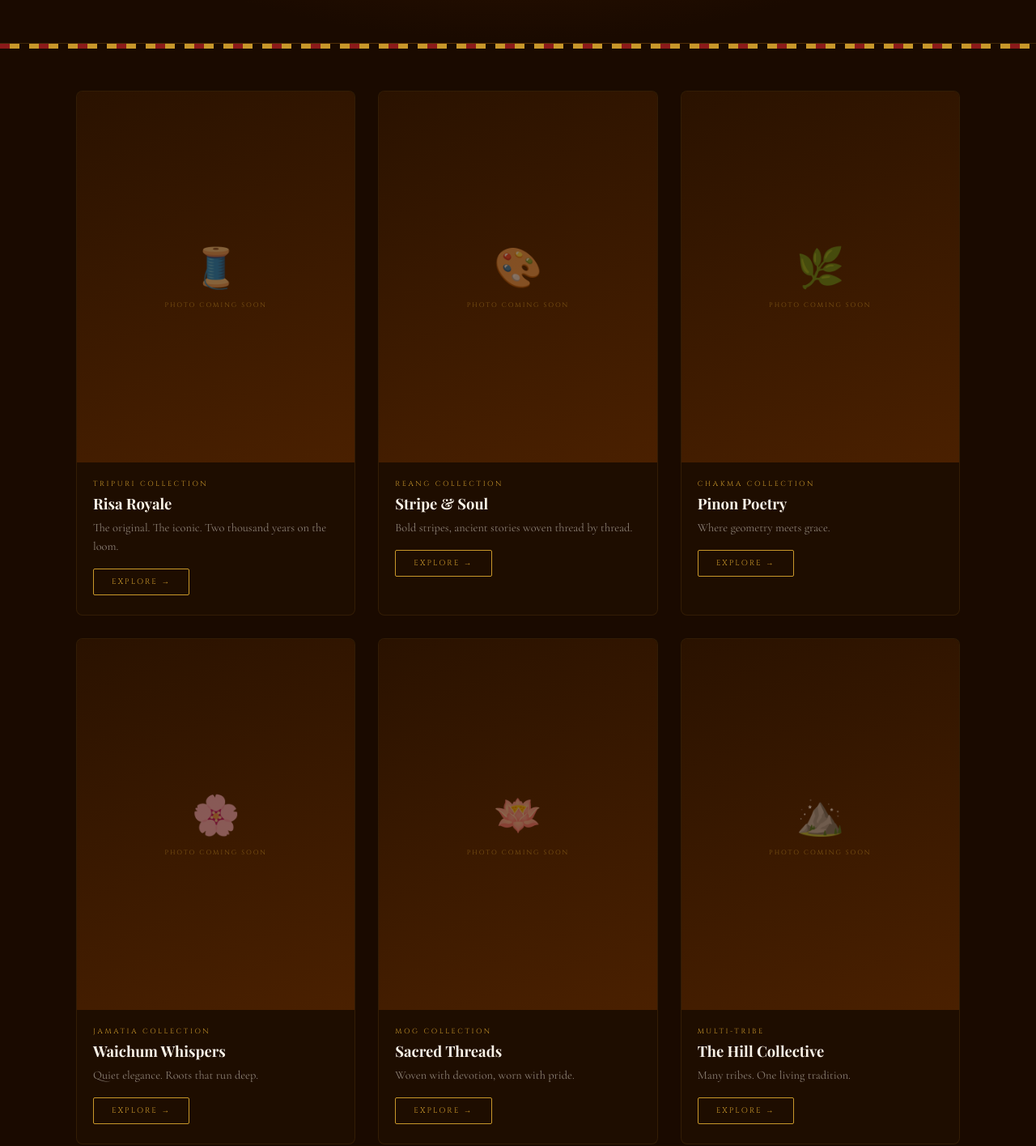
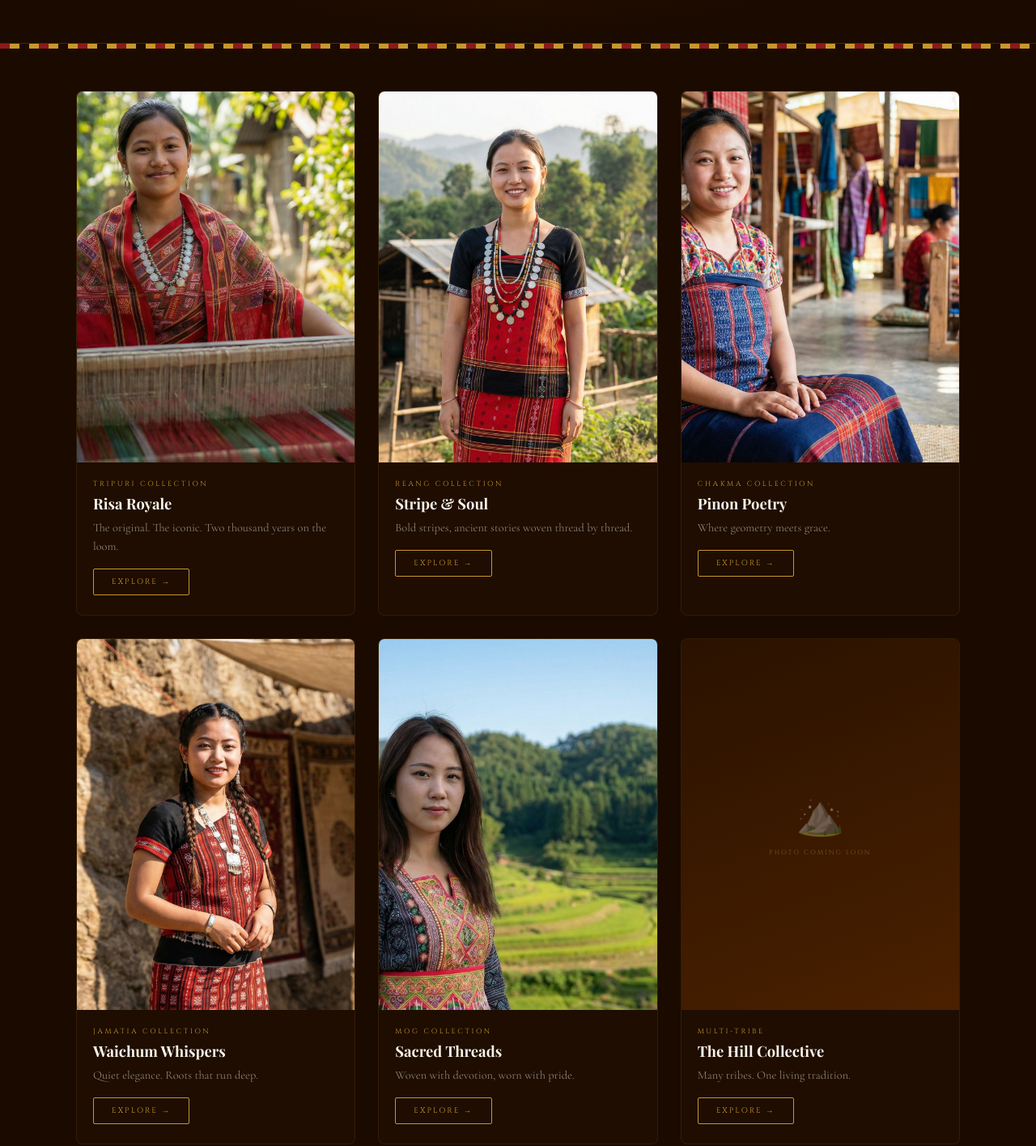
Before and after one commit to gitNinja21/tripura_crafts, a website: page tripura_crafts/views/womens-wear.html in a window 1280 px wide. Shown: the part 329-1744 px from the top of the page at 81% size. Drawn offline with nearby package versions, Linux system fonts and the light colour scheme; a web font is replaced by a local one.

Commit message:
Add women's collection photos (compressed <500KB each)
- risa.jpg, reang.jpg, pinon.jpg, jamatia.jpg, mog.jpg added to static/
- womens-wear.html updated to show real photos with hover zoom effect
- Hill Collective card remains placeholder (no photo provided)

Co-Authored-By: Claude Sonnet 4.6 <noreply@anthropic.com>

```diff
--- a/tripura_crafts/views/womens-wear.html
+++ b/tripura_crafts/views/womens-wear.html
@@ -42,6 +42,8 @@
     .coll-card{border-radius:8px;overflow:hidden;background:#1e0d00;border:1px solid rgba(200,151,42,0.12);transition:transform 0.4s,border-color 0.4s;cursor:pointer;}
     .coll-card:hover{transform:translateY(-8px);border-color:rgba(200,151,42,0.45);}
     .coll-img{width:100%;aspect-ratio:3/4;background:linear-gradient(160deg,#2a1200 0%,#4a2000 100%);display:flex;flex-direction:column;align-items:center;justify-content:center;gap:10px;position:relative;overflow:hidden;}
+    .coll-img img{width:100%;height:100%;object-fit:cover;position:absolute;inset:0;transition:transform 0.5s ease;}
+    .coll-card:hover .coll-img img{transform:scale(1.05);}
     .coll-img-icon{font-size:3rem;opacity:0.4;}
     .coll-img-label{font-family:'Cinzel',serif;font-size:0.5rem;letter-spacing:0.25em;color:rgba(200,151,42,0.5);text-transform:uppercase;}
     .coll-info{padding:20px 20px 24px;}
@@ -83,7 +85,7 @@
 
     <!-- Risa Royale -->
     <div class="coll-card reveal">
-      <div class="coll-img"><span class="coll-img-icon">🧵</span><span class="coll-img-label">Photo Coming Soon</span></div>
+      <div class="coll-img"><img src="/static/risa.jpg" alt="Risa Royale — Tripuri Collection"/></div>
       <div class="coll-info">
         <div class="coll-tribe">Tripuri Collection</div>
         <div class="coll-name">Risa Royale</div>
@@ -94,7 +96,7 @@
 
     <!-- Stripe & Soul -->
     <div class="coll-card reveal" style="transition-delay:0.08s">
-      <div class="coll-img"><span class="coll-img-icon">🎨</span><span class="coll-img-label">Photo Coming Soon</span></div>
+      <div class="coll-img"><img src="/static/reang.jpg" alt="Stripe &amp; Soul — Reang Collection"/></div>
       <div class="coll-info">
         <div class="coll-tribe">Reang Collection</div>
         <div class="coll-name">Stripe &amp; Soul</div>
@@ -105,7 +107,7 @@
 
     <!-- Pinon Poetry -->
     <div class="coll-card reveal" style="transition-delay:0.16s">
-      <div class="coll-img"><span class="coll-img-icon">🌿</span><span class="coll-img-label">Photo Coming Soon</span></div>
+      <div class="coll-img"><img src="/static/pinon.jpg" alt="Pinon Poetry — Chakma Collection"/></div>
       <div class="coll-info">
         <div class="coll-tribe">Chakma Collection</div>
         <div class="coll-name">Pinon Poetry</div>
@@ -116,7 +118,7 @@
 
     <!-- Waichum Whispers -->
     <div class="coll-card reveal" style="transition-delay:0.24s">
-      <div class="coll-img"><span class="coll-img-icon">🌸</span><span class="coll-img-label">Photo Coming Soon</span></div>
+      <div class="coll-img"><img src="/static/jamatia.jpg" alt="Waichum Whispers — Jamatia Collection"/></div>
       <div class="coll-info">
         <div class="coll-tribe">Jamatia Collection</div>
         <div class="coll-name">Waichum Whispers</div>
@@ -127,7 +129,7 @@
 
     <!-- Sacred Threads -->
     <div class="coll-card reveal" style="transition-delay:0.32s">
-      <div class="coll-img"><span class="coll-img-icon">🪷</span><span class="coll-img-label">Photo Coming Soon</span></div>
+      <div class="coll-img"><img src="/static/mog.jpg" alt="Sacred Threads — Mog Collection"/></div>
       <div class="coll-info">
         <div class="coll-tribe">Mog Collection</div>
         <div class="coll-name">Sacred Threads</div>
```
Also changed, not shown: tripura_crafts/static/jamatia.jpg (added), tripura_crafts/static/mog.jpg (added), tripura_crafts/static/pinon.jpg (added), tripura_crafts/static/reang.jpg (added), tripura_crafts/static/risa.jpg (added).
